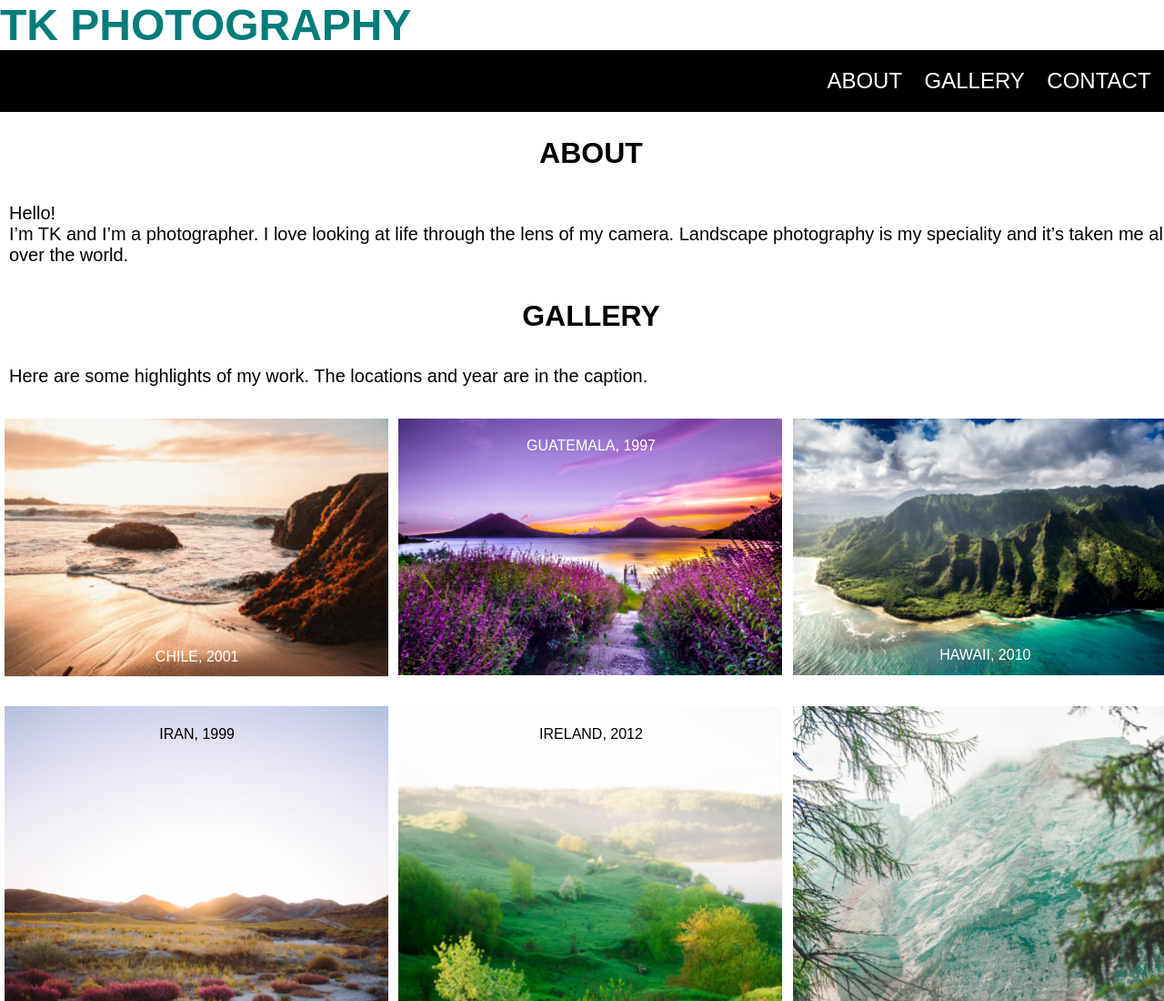
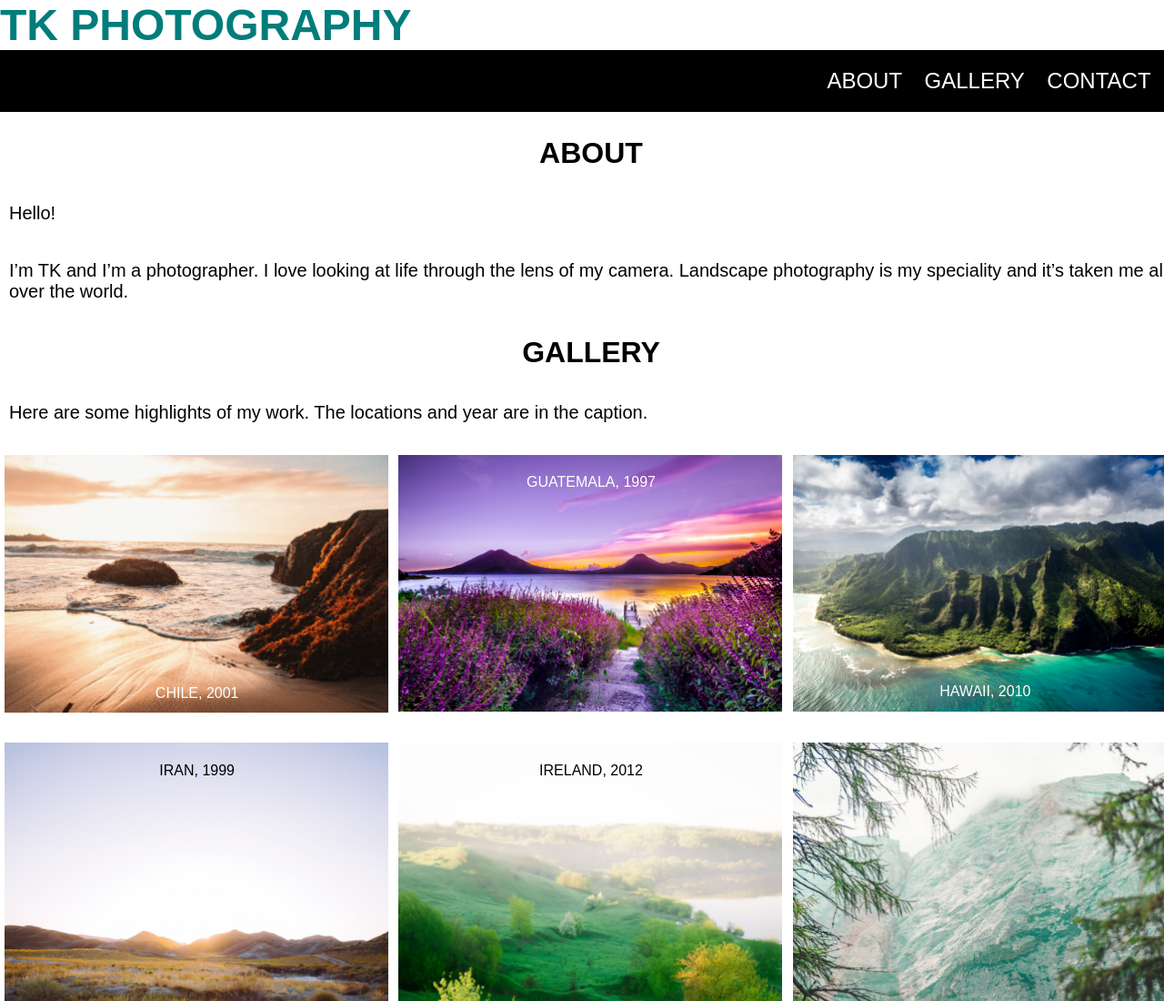
Before and after one commit to selint0/photo-gallery, a plain HTML site: page index.html in a window 1280 px wide. Shown: the top 1100 px of the page at 91% size. Drawn offline with Linux system fonts and the light colour scheme.

Commit message:
added ta suggestions

```diff
--- a/index.html
+++ b/index.html
@@ -20,8 +20,8 @@
     <main>
         <section>
         <h2>About</h2>
-            <p>Hello!<br>
-            I’m TK and I’m a photographer. I love looking at life through the lens of my camera. Landscape photography is my speciality and it’s taken me all over the world. </p>
+            <p>Hello!</p>
+            <p>I’m TK and I’m a photographer. I love looking at life through the lens of my camera. Landscape photography is my speciality and it’s taken me all over the world. </p>
         </section>
         <section>
             <h2>Gallery</h2>
```
